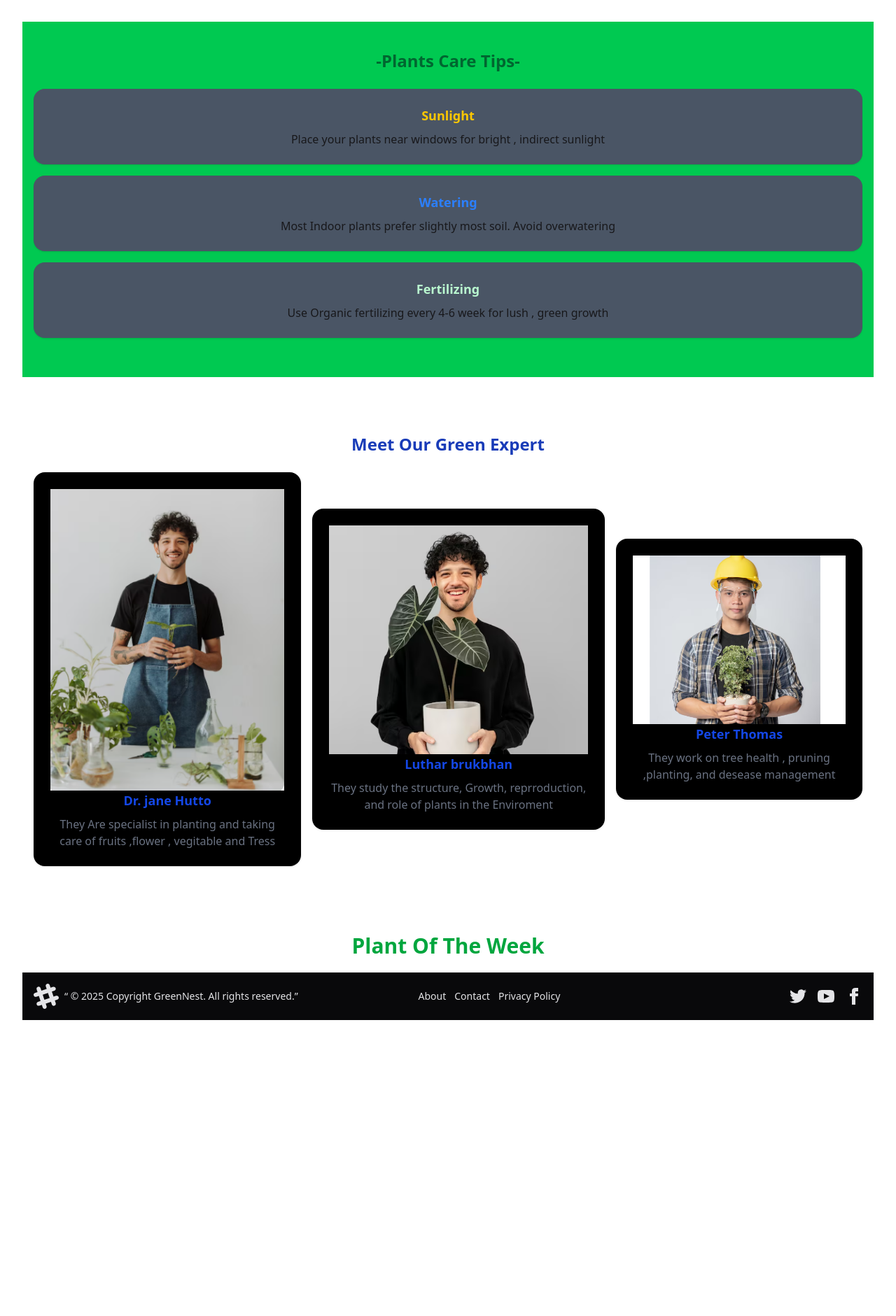
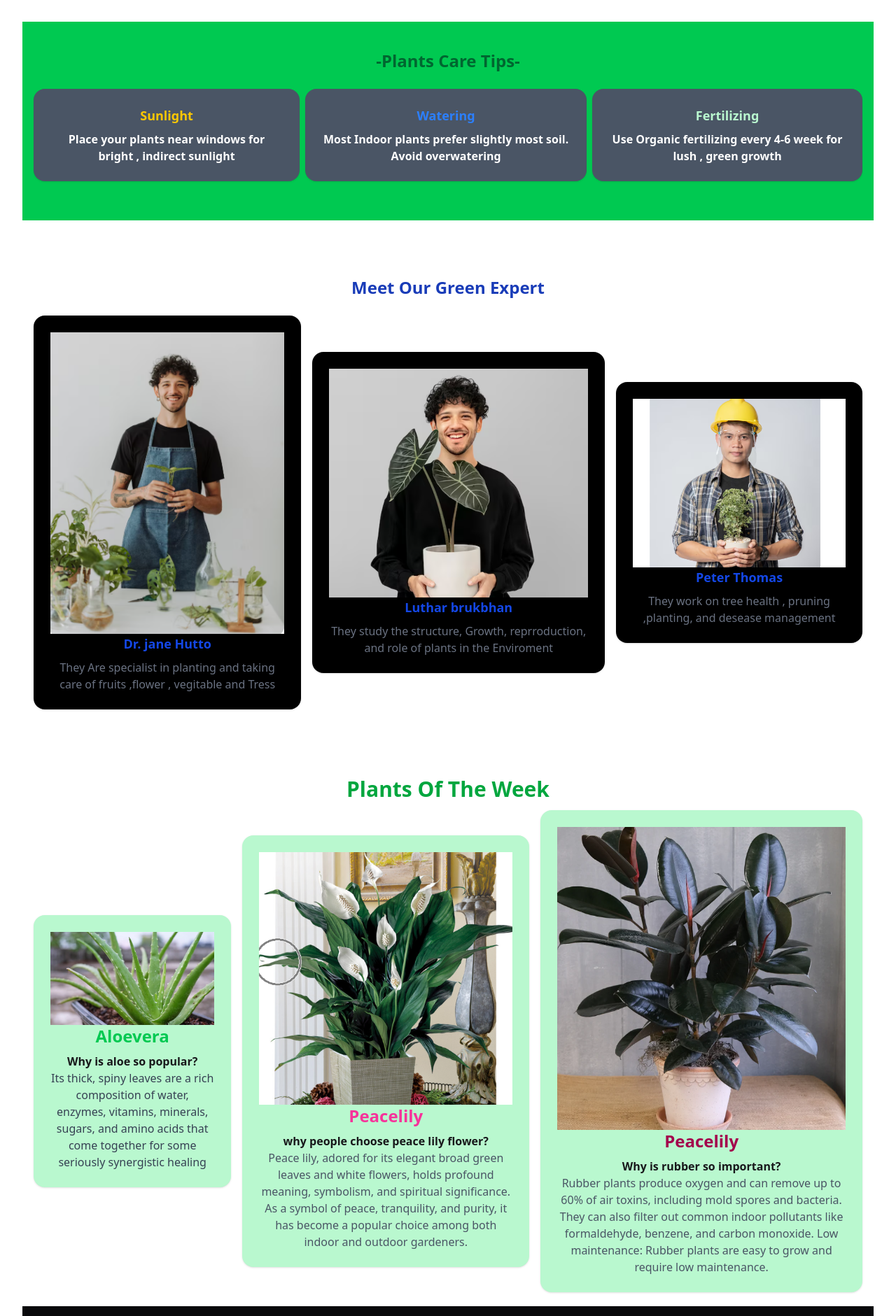
Before and after one commit to B-SUMAIYA/greennest-indoor-plant-care-store, a React (Vite) app: page / in a window 1280 px wide. Shown: the part 1840-3721 px from the top of the page at 70% size. Before the commit the page ends 3330 px from the top, so only its background shows below. Built offline with nearby package versions, Linux system fonts and the light colour scheme; no server answers.

Commit message:
added plant of the week section

```diff
--- a/src/pages/Home.jsx
+++ b/src/pages/Home.jsx
@@ -83,20 +83,20 @@ Explore plants</Link>
             <section className='bg-green-500 py-10'>
                 <div className='container mx-auto text-center px-4'>
                     <h1 className='text-2xl font-bold text-green-800 mb-6'>-Plants Care Tips-</h1>
-                    <div className="gird md:grid-cols-3  items-center ">
+                    <div className="flex flex-col md:flex-row gap-2 items-center ">
                         <div className='p-6 bg-gray-600 mb-4 rounded-2xl shadow '>
                             <h3 className='font-semibold text-lg mb-2 text-yellow-400'>Sunlight</h3>
-                            <p>Place your plants near windows for bright , indirect sunlight</p>
+                            <p className='text-white font-bold'>Place your plants near windows for bright , indirect sunlight</p>
 
                         </div>
                         <div className='p-6  bg-gray-600 mb-4 rounded-2xl shadow'>
                             <h3 className='font-semibold text-lg mb-2 text-blue-500'>Watering</h3>
-                            <p>Most Indoor plants prefer slightly most soil. Avoid overwatering</p>
+                            <p className='text-white font-bold'>Most Indoor plants prefer slightly most soil. Avoid overwatering</p>
 
                         </div>
                         <div className='p-6  bg-gray-600 mb-4 rounded-2xl shadow'>
                             <h3 className='font-semibold text-lg mb-2 text-green-200'>Fertilizing</h3>
-                            <p>Use Organic fertilizing every 4-6 week for lush , green growth</p>
+                            <p className='text-white font-bold'>Use Organic fertilizing every 4-6 week for lush , green growth</p>
 
                         </div>
                     </div>
@@ -130,7 +130,33 @@ Explore plants</Link>
             </section>
             {/* plant of the week */}
             <section>
-               <h1 className='text-3xl font-bold text-green-600'>Plant Of The Week</h1>
+                 <div className='container mx-auto text-center px-4 '>
+                    <h1 className='text-3xl font-bold text-green-600 mb-3'>Plants Of The Week</h1>
+                    <div className="flex flex-col md:flex-row justify-between gap-4 items-center">
+                        <div className='p-6 rounded-2xl shadow bg-green-200 '>
+                            <img src="/public/assets/aloevera.png" alt="Aloevra" />
+                            <h3 className='font-bold text-2xl mb-2 text-green-500'>Aloevera</h3>
+                            <p className='font-bold'>Why is aloe so popular?</p>
+                            <p className='text-gray-700'>Its thick, spiny leaves are a rich composition of water, enzymes, vitamins, minerals, sugars, and amino acids that come together for some seriously synergistic healing</p>
+
+                        </div>
+                        <div className='p-6 rounded-2xl shadow  bg-green-200'>
+                           <img src="/public/assets/peacelily.png" alt="Peace Lily" />
+                            <h3 className='font-bold text-2xl mb-2 text-pink-500'>Peacelily</h3>
+                            <p className='font-bold'>why people choose peace lily flower?</p>
+                            <p className='text-gray-600'>Peace lily, adored for its elegant broad green leaves and white flowers, holds profound meaning, symbolism, and spiritual significance. As a symbol of peace, tranquility, and purity, it has become a popular choice among both indoor and outdoor gardeners. </p>
+
+                        </div>
+                        <div className='p-6 rounded-2xl shadow bg-green-200'>
+                             <img src="/public/assets/rubberPlant.png" alt="Peace Lily" />
+                            <h3 className='font-bold text-2xl mb-2 text-pink-800'>Peacelily</h3>
+                            <p className='font-bold'>Why is rubber so important?</p>
+                            <p className='text-gray-600'>Rubber plants produce oxygen and can remove up to 60% of air toxins, including mold spores and bacteria. They can also filter out common indoor pollutants like formaldehyde, benzene, and carbon monoxide. Low maintenance: Rubber plants are easy to grow and require low maintenance. </p>
+
+                        </div>
+                    </div>
+                </div>
+
             </section>
 
     </div>
```
